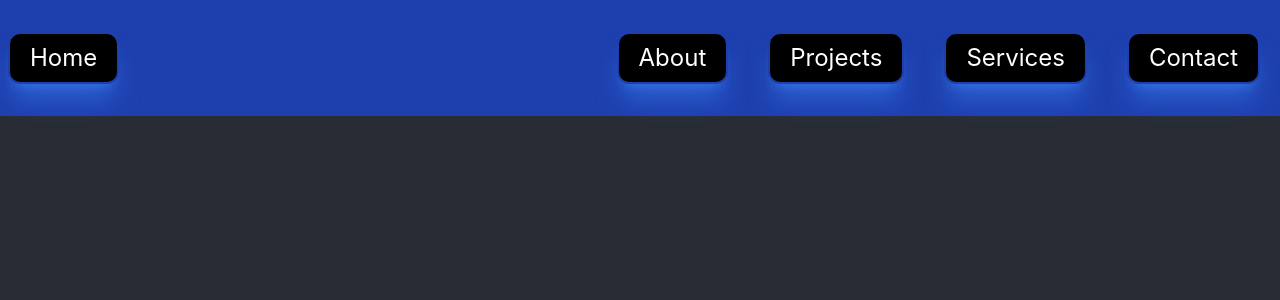
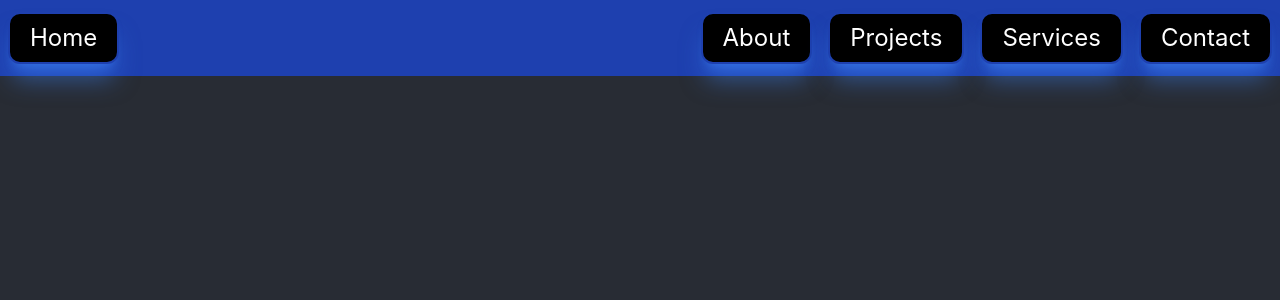
Before and after one commit to SaaDeDD1neHab1b/Digital_Portfolio, a React (Create React App) app: page / in a window 1280 px wide. Shown: the top 300 px of the page. Built offline with nearby package versions, Linux system fonts and the light colour scheme.

Commit message:
Implemented Basic navigation with React Router

```diff
--- a/src/App.js
+++ b/src/App.js
@@ -5,33 +5,21 @@ import Projects from "./Pages/Projects"
 import Home from "./Pages/Home"
 import Services from "./Pages/Services"
 import Contact from "./Pages/Contact"
-
+import { Route, Routes } from "react-router-dom"
 
 
 function App() {
-  console.log(window.location)
-  let component
-  switch (window.location.pathname) {
-    case "/Digital_Portfolio":
-      component = <Home />
-      break
-    case "/About":
-      component = <About />
-      break
-    case "/Contact":
-      component = <Contact />
-      break
-    case "/Projects":
-      component = <Projects />
-      break
-    case "/Services":
-      component = <Services />
-      break
-  }
+
   return (
     <div className="App">
       <Navbar />
-      {component}
+      <Routes>
+        <Route path="/Digital_portfolio" element={<Home />} />
+        <Route path="/About" element={<About />} />
+        <Route path="/Projects" element={<Projects />} />
+        <Route path="/Services" element={<Services />} />
+        <Route path="/Contact" element={<Contact />} />
+      </Routes>
     </div>
   );
 }
--- a/src/Components/Button.jsx
+++ b/src/Components/Button.jsx
@@ -1,8 +1,13 @@
+import { Link } from "react-router-dom";
 import "./CSS/styles.css"
-
+import { useMatch, useResolvedPath } from "react-router-dom";
 
 export default function Button(props) {
+    const resolvedPath = useResolvedPath(props.url)
+    const isActiveUrl = useMatch({ path: resolvedPath.pathname, end: true })
     return (
-        <a className="link-btn"  href={props.url}>{props.title}</a>
+        <li className={isActiveUrl ? "active-btn" : "link-btn"}>
+            <Link  to={props.url}>{props.title}</Link>
+        </li>
     );
 }
--- a/src/Components/CSS/styles.css
+++ b/src/Components/CSS/styles.css
@@ -28,14 +28,8 @@ nav {
   @apply border-2 border-blue-800 bg-black py-2 px-5 rounded-xl shadow-xl shadow-blue-500/50 mx-2 my-3 flex text-2xl text-white
 }
 
-
-li {
-  @apply my-5 mx-3
-}
-
-
 .active-btn {
-  @apply border-8 border-white bg-black py-2 px-5 rounded-xl shadow-xl shadow-blue-500/50 mx-2 my-3 flex
+  @apply border-8 border-white bg-black py-2 px-5 rounded-xl shadow-xl shadow-blue-500/50 mx-2 my-3 flex text-2xl text-white
 }
 
 
@@ -44,6 +38,9 @@ li {
 }
 
 
+li {
+  @apply my-5 mx-3
+}
 
 ul {
   @apply list-none flex m-0 p-0
--- a/src/Components/Navbar.jsx
+++ b/src/Components/Navbar.jsx
@@ -7,10 +7,10 @@ export default function Navbar(props) {
         <nav>
             <Button css="active" url="/Digital_Portfolio" title="Home"/>
             <ul>
-                <li><Button url="About" title="About" /></li>
-                <li><Button url="Projects" title="Projects" /></li>
-                <li><Button url="Services" title="Services" /></li>
-                <li><Button url="Contact" title="Contact" /></li>
+                <Button url="About" title="About" />
+                <Button url="Projects" title="Projects" />
+                <Button url="Services" title="Services" />
+                <Button url="Contact" title="Contact" />
             </ul>
         </nav>
     );
--- a/src/index.js
+++ b/src/index.js
@@ -3,11 +3,14 @@ import ReactDOM from 'react-dom/client';
 import './index.css';
 import App from './App';
 import reportWebVitals from './reportWebVitals';
+import { BrowserRouter } from 'react-router-dom';
 
 const root = ReactDOM.createRoot(document.getElementById('root'));
 root.render(
   <React.StrictMode>
-    <App />
+    <BrowserRouter>
+      <App />
+    </BrowserRouter>
   </React.StrictMode>
 );
 
```
